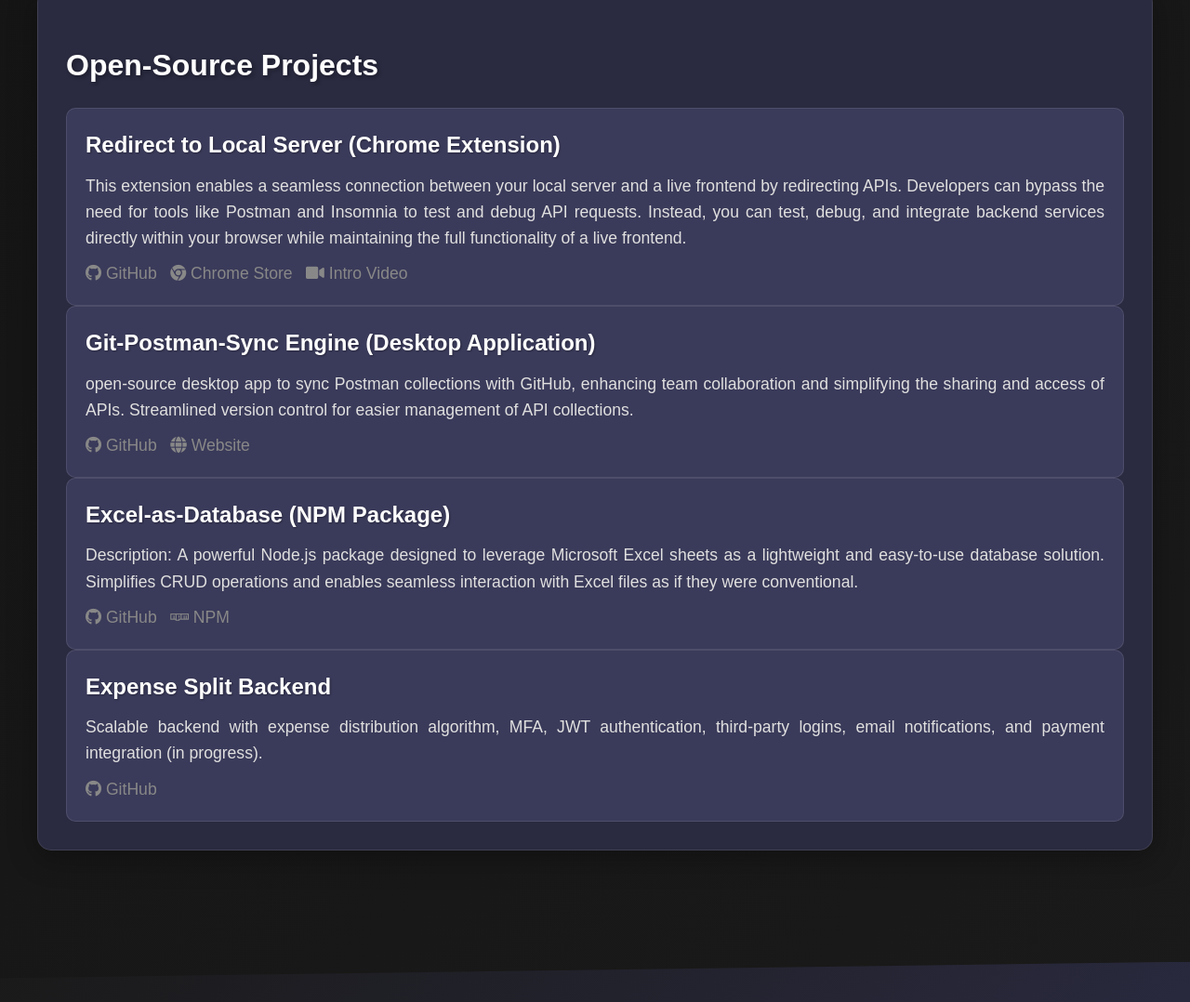
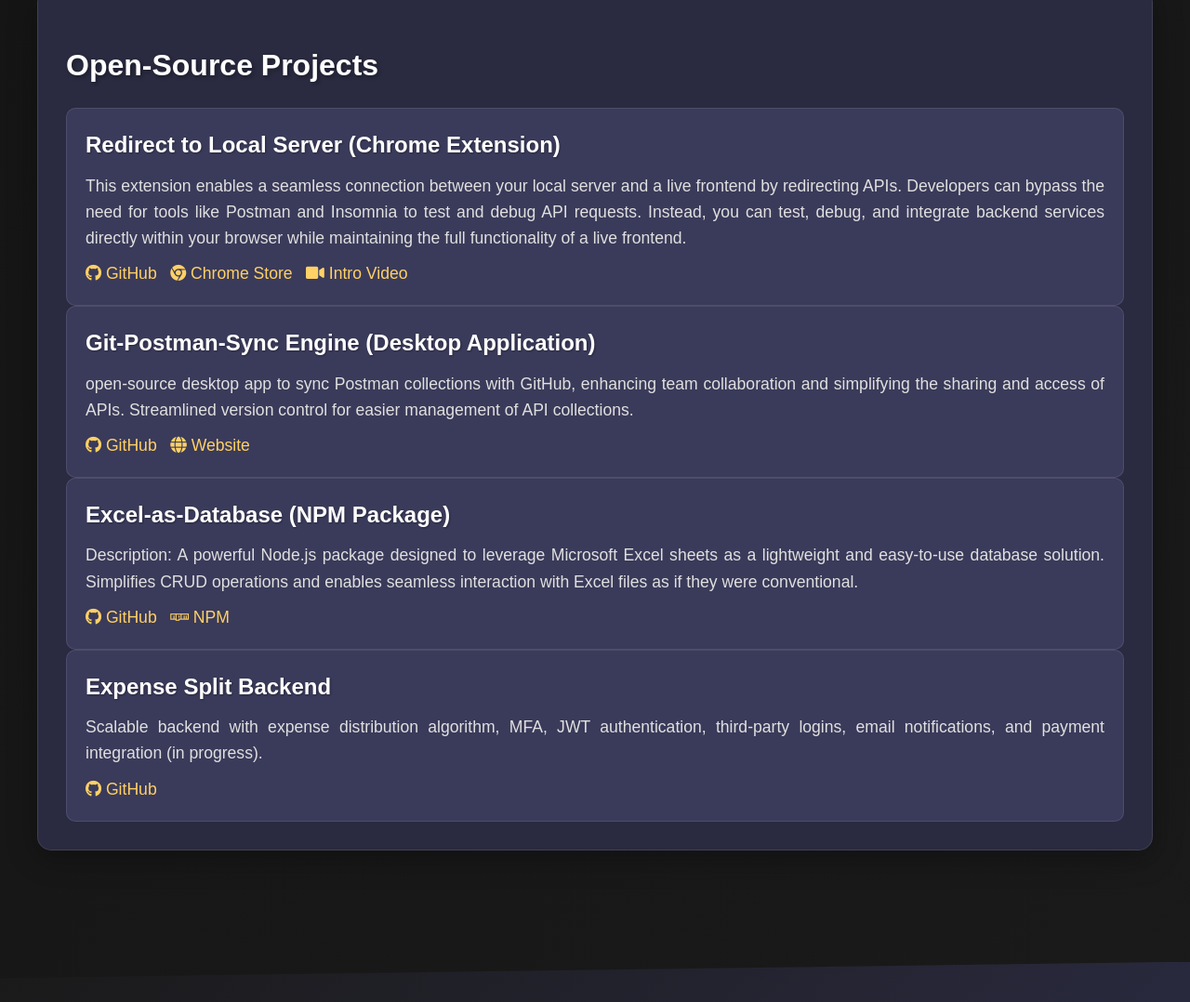
Before and after one commit to svfodekar/Saurabh-Fodekar, a plain HTML site: page index.html in a window 1280 px wide. Shown: the part 4092-5170 px from the top of the page at 93% size. Drawn offline with Linux system fonts and the light colour scheme.

Commit message:
Update index.html

```diff
--- a/index.html
+++ b/index.html
@@ -249,7 +249,7 @@
     .project-links a {
       margin-right: 10px;
       font-size: 1.1em;
-      color: #888; /* Dark grey color */
+      color: #ffd166;
       transition: color 0.3s ease;
     }
 
```
